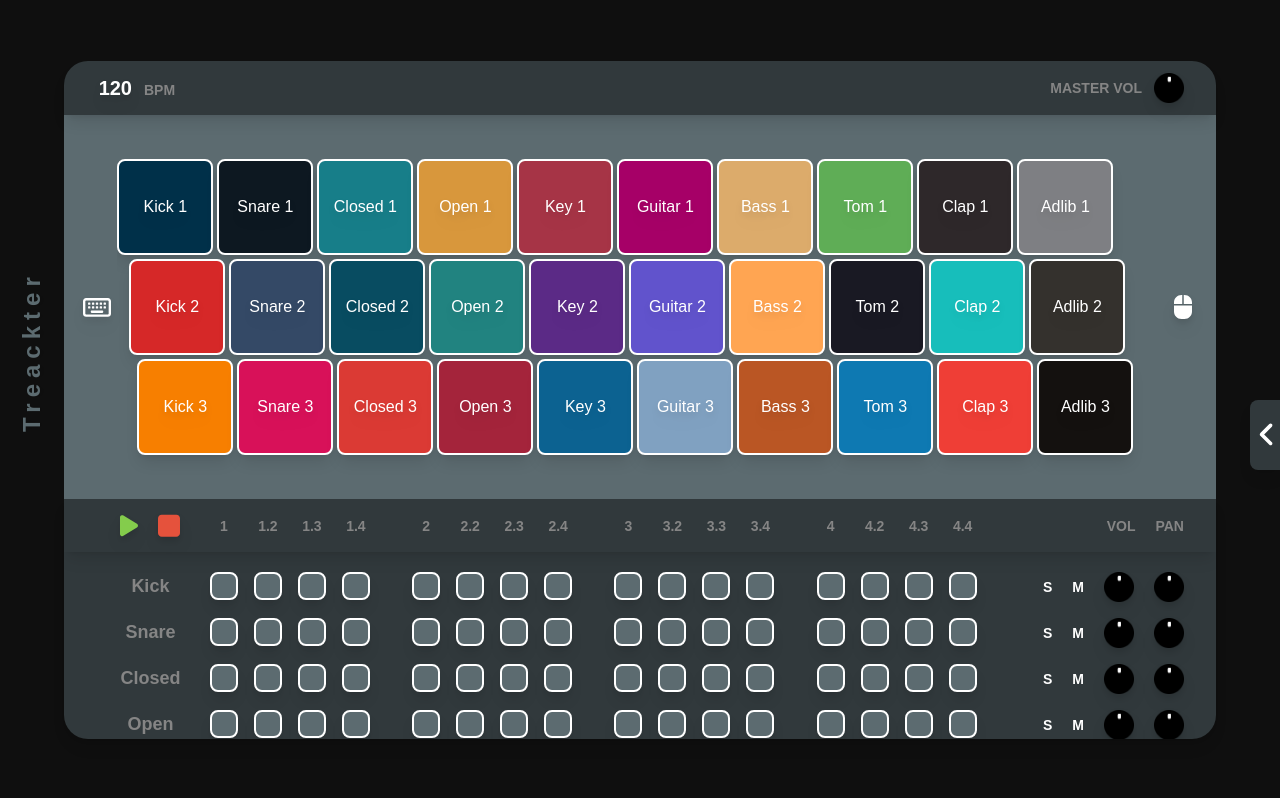
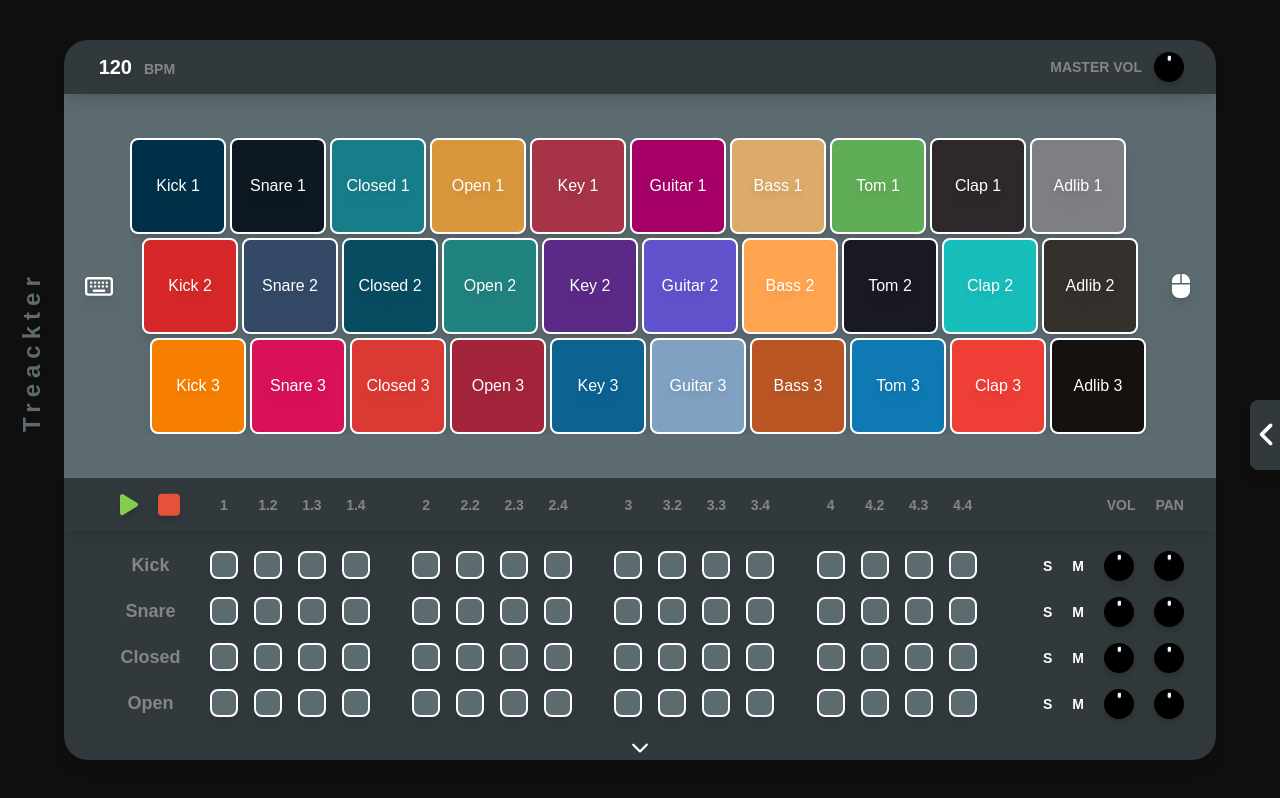
Before and after one commit to edu-flores/treackter-daw, a React (Create React App) app: page / in a window 1280 px wide. Built offline with nearby package versions, Linux system fonts and the light colour scheme.

Commit message:
CSS adjustments

```diff
--- a/src/components/Soundboard.tsx
+++ b/src/components/Soundboard.tsx
@@ -103,12 +103,12 @@ const Soundboard = () => {
         </svg>
       </div>
       {/* Effects */}
-      <div className="flex flex-col gap-1 w-full py-5 overflow-x-auto">
-        <div className="flex gap-1">
+      <div className="m-auto overflow-x-auto">
+        <div className="flex gap-1 mb-1">
           {firstRow}
           <div className="w-4"></div>
         </div>
-        <div className="flex gap-1">
+        <div className="flex gap-1 mb-1">
           <div className="w-2"></div>
           {secondRow}
           <div className="w-2"></div>
--- a/src/components/Timeline.tsx
+++ b/src/components/Timeline.tsx
@@ -198,8 +198,20 @@ const Timeline = () => {
     },
   ];
 
+  // Display or hide down arrow
+  const handleScroll = () => {
+    const timeline = document.getElementById('timeline')!;
+    const arrow = document.getElementById('down-arrow')!;
+    if (timeline.scrollTop === 0) {  // Top
+      arrow.style.opacity = '1';
+    } else {
+      arrow.style.opacity = '0';
+    }
+  }
+
   return (
-    <div className="bg-primary rounded-br-3xl rounded-bl-3xl pb-3 h-60 overflow-y-auto relative shadow-lg">
+    <div className="bg-primary rounded-br-3xl rounded-bl-3xl relative shadow-lg">
+      <div id="timeline" className="h-64 overflow-y-auto" onScroll={() => handleScroll()}>
         {/* Top */}
         <div className="flex sticky top-0 bg-primary z-10 px-8 py-3 text-light-gray font-semibold shadow-lg">
           <div className="w-[10%]">
@@ -261,6 +273,13 @@ const Timeline = () => {
           )}
         </div>
       </div>
+      {/* Down Arrow */}
+      <div className="py-1">
+        <svg id="down-arrow" className="fill-white w-[18px] m-auto transition-opacity" xmlns="http://www.w3.org/2000/svg" viewBox="0 0 512 512">
+          <path d="M233.4 406.6c12.5 12.5 32.8 12.5 45.3 0l192-192c12.5-12.5 12.5-32.8 0-45.3s-32.8-12.5-45.3 0L256 338.7 86.6 169.4c-12.5-12.5-32.8-12.5-45.3 0s-12.5 32.8 0 45.3l192 192z"/>
+        </svg>
+      </div>
+    </div>
   );
 }
 
--- a/src/index.css
+++ b/src/index.css
@@ -33,6 +33,13 @@ input[type=number] {
   -ms-overflow-style: none;
   scrollbar-width: none;
 }
+.overflow-x-auto::-webkit-scrollbar {
+  display: none;
+}
+.overflow-x-auto {
+  -ms-overflow-style: none;
+  scrollbar-width: none;
+}
 
 /* Prevent user highlight */
 * {
@@ -42,3 +49,8 @@ input[type=number] {
   -o-user-select: none;
   user-select: none;
 }
+
+/* Remove blue highlight on mobile taps */
+* {
+  -webkit-tap-highlight-color: transparent;
+}
```
Lines whose indentation alone changed are shown as unchanged.
